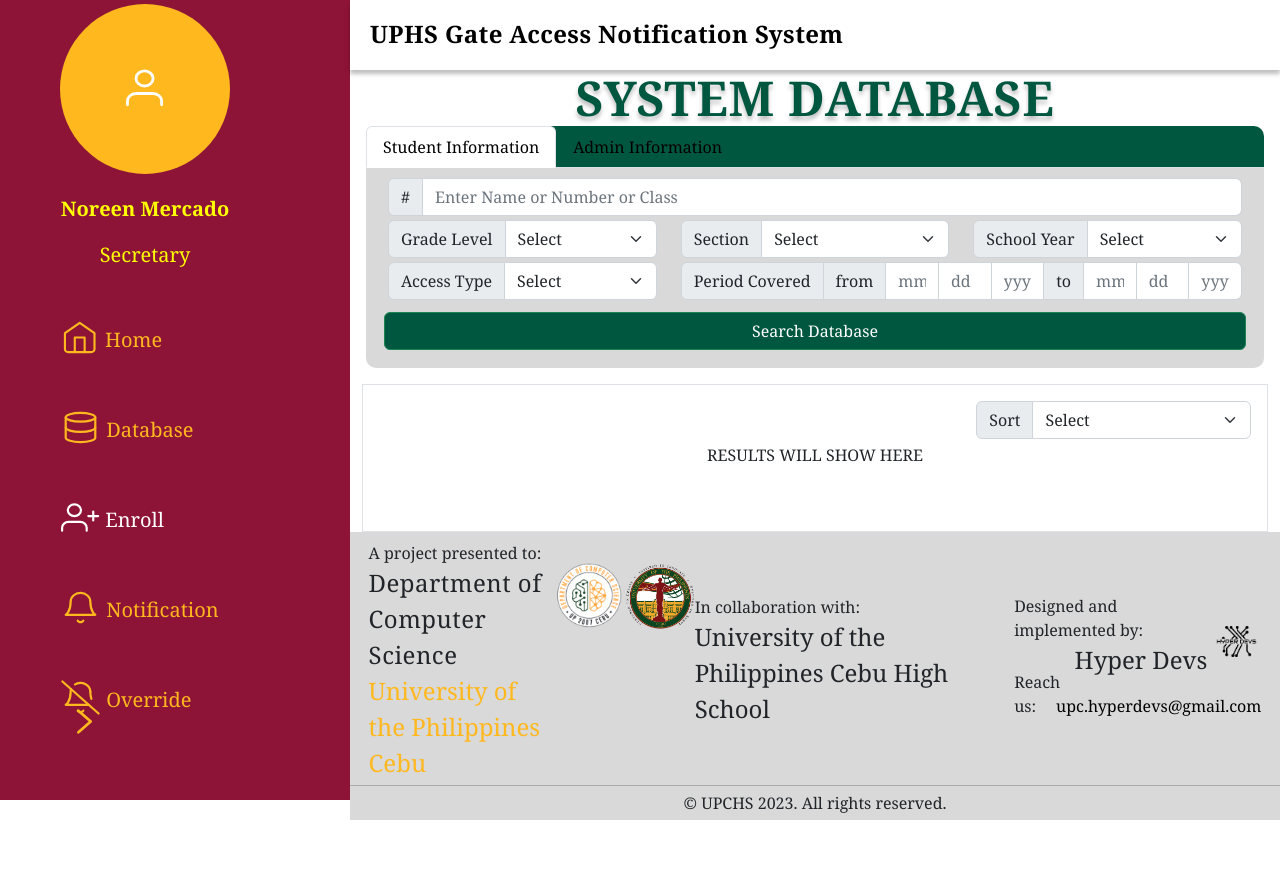
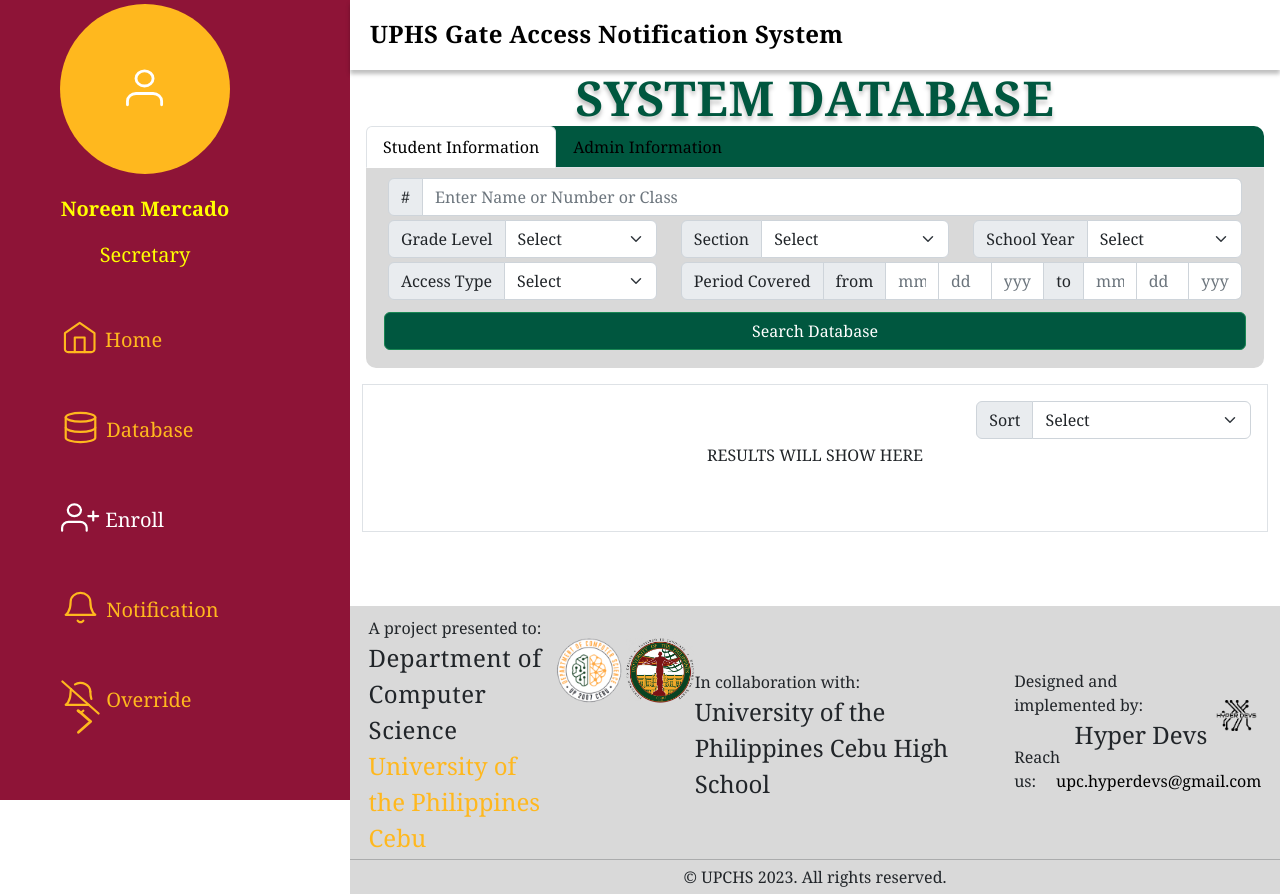
Before and after one commit to Hyper-Devs/Hyper-Devs, a React (Create React App) app in the folder client/: page /database in a window 1280 px wide. Before the commit the page ends 820 px from the top, so only its background shows below. Built offline with nearby package versions, Linux system fonts and the light colour scheme.

Commit message:
minor changes on footer component in database

```diff
--- a/client/src/Components/footer.css
+++ b/client/src/Components/footer.css
@@ -1,12 +1,12 @@
-.footer-content {
+.footer-container {
   background: #D9D9D9;
-  /* flex: 1; */
   width: 100%;
   height: 100%;
   font-family: "Cambria";
+  flex: 1;
 }
 
-.footer-container {
+.footer-content {
   display: flex;
   align-items: center;
   justify-content: space-between;
@@ -97,7 +97,7 @@
   text-decoration: underline;
 }
 
-.footer-content hr{
+.footer-container hr{
   margin: 0;
 }
 
--- a/client/src/Components/footer.jsx
+++ b/client/src/Components/footer.jsx
@@ -3,8 +3,8 @@ import "./footer.css";
 
 function Footer1() {
   return(
-    <div className= 'footer-content'>
-      <div className="footer-container">
+    <div className= 'footer-container'>
+      <div className="footer-content">
         <div className="col1-container">
           <div className="col1">
           <div>A project presented to:</div>
--- a/client/src/Pages/Database/Database.css
+++ b/client/src/Pages/Database/Database.css
@@ -31,3 +31,7 @@
 
   text-shadow: 0px 4px 4px rgba(0, 0, 0, 0.25);
   }
+
+  .database-footer {
+    margin-top: min(8%, 106px);
+  }
--- a/client/src/Pages/Database/Database.jsx
+++ b/client/src/Pages/Database/Database.jsx
@@ -29,7 +29,7 @@ function Database(){
                 <div className="page-title"><p>SYSTEM DATABASE</p></div>
             <DatabaseModifier/>
             <DatabaseResult/>
-            <Footer1/>
+            <div className="database-footer"><Footer1/></div>
         </div>
     </div>
 
```
